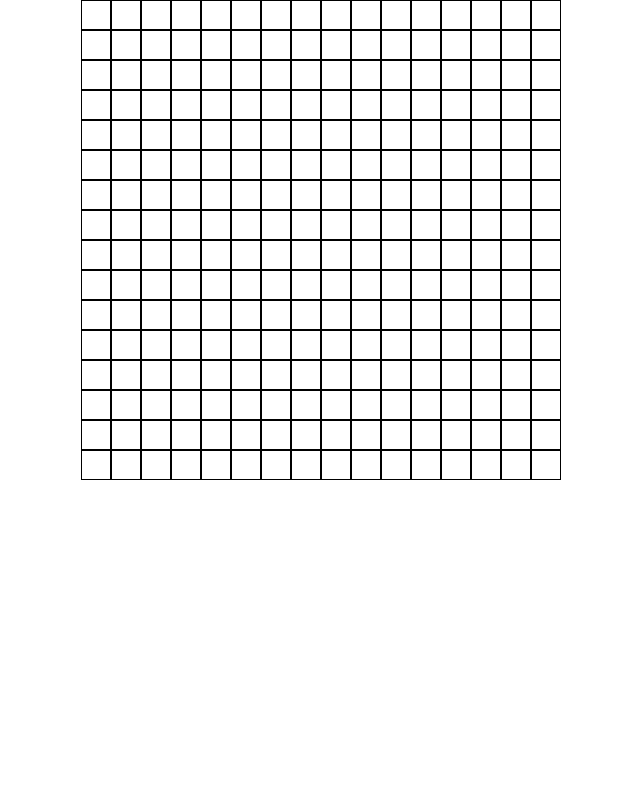
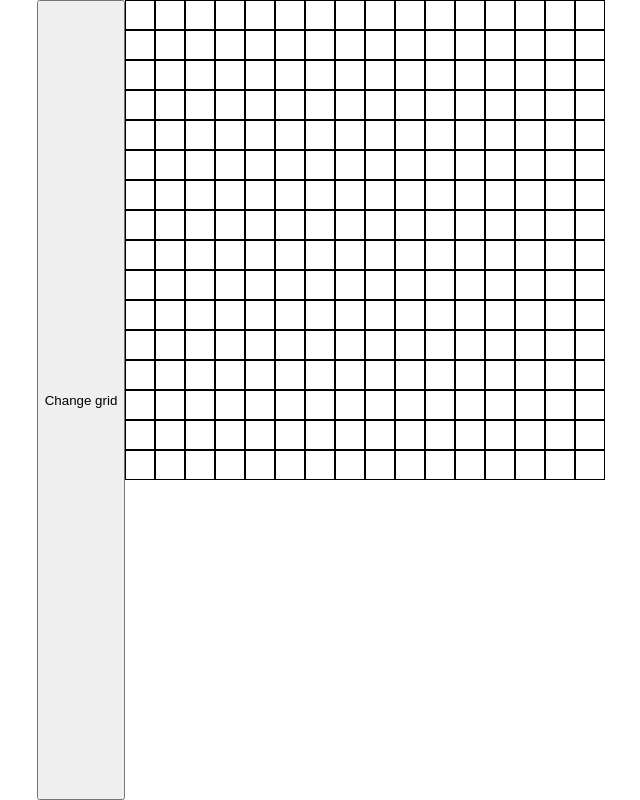
Before and after one commit to andmperotti/OdinEtchASketch, a plain HTML site: page index.html in a window 1280 px wide. Shown: the whole page, without its empty margins (319-959 px from the left). Drawn offline with Linux system fonts and the light colour scheme.

Commit message:
Add button to html that will initiate a prompt
This button will allow users to change the size of the grid, after
clicking the button the user will be prompted for input, and that input
will change the size of the grid.

```diff
--- a/index.html
+++ b/index.html
@@ -7,6 +7,7 @@
     <link href="styles.css" rel="stylesheet">
 </head>
 <body>
+    <button id="userGridSize">Change grid</button>
     <div id="container"></div>
 
     <script src="main.js"></script>
```
